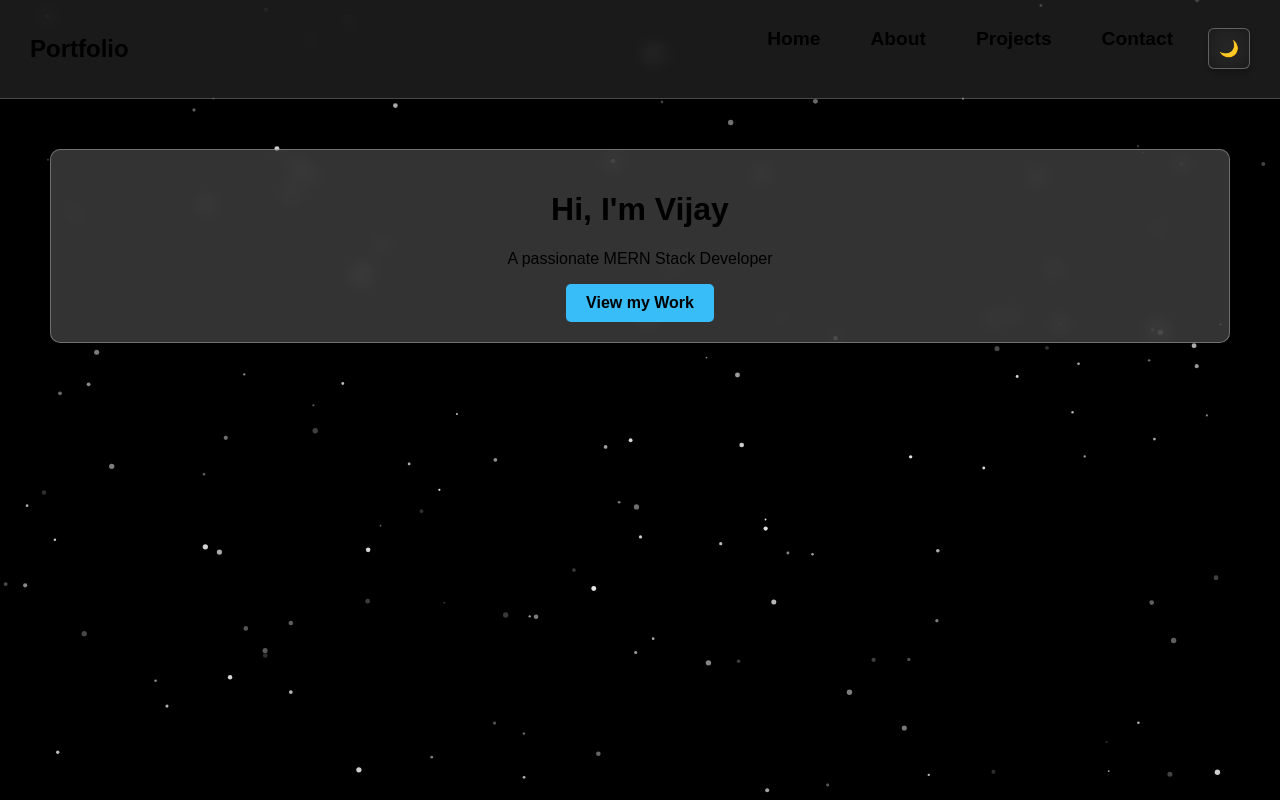
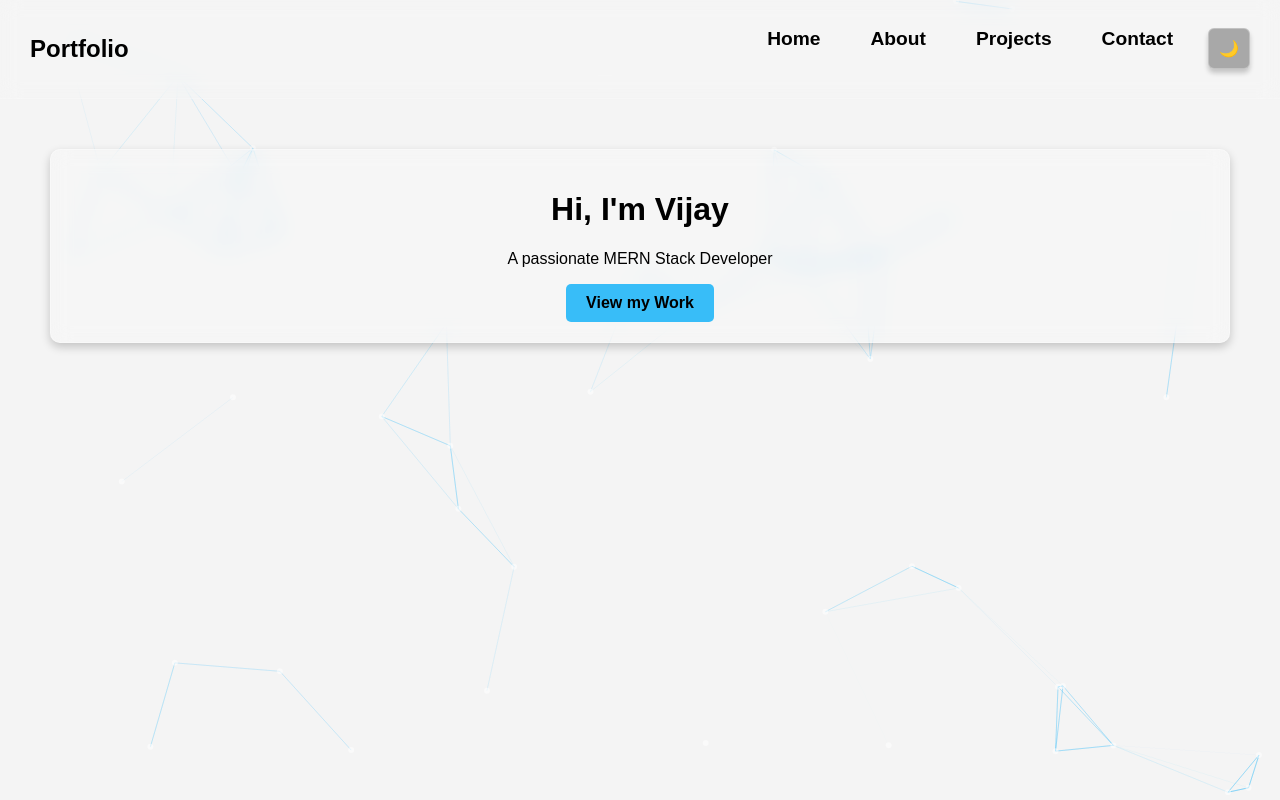
Before and after one commit to 23vk1/practicePortfolio, a React (Create React App) app: page / in a window 1280 px wide. Built offline with nearby package versions, Linux system fonts and the light colour scheme.

Commit message:
change: background to aply the light mode

```diff
--- a/src/components/ParticlesBackground.js
+++ b/src/components/ParticlesBackground.js
@@ -1,3 +1,77 @@
+
+// import React, { useCallback } from "react";
+// import Particles from "react-tsparticles";
+// import { loadSlim } from "tsparticles-slim";
+
+// const ParticlesBackground = () => {
+//   const particlesInit = useCallback(async (engine) => {
+//     await loadSlim(engine);
+//   }, []);
+
+//   return (
+//     <Particles
+//       id="tsparticles"
+//       init={particlesInit}
+//       options={{
+//         background: {
+//           color: "#000",
+//         },
+//         particles: {
+//           number: { value: 150 },
+//           shape: { type: "circle" },
+//           opacity: {
+//             value: { min: 0.2, max: 1 },
+//             animation: {
+//               enable: true,
+//               speed: 1,
+//               minimumValue: 0.2,
+//               sync: false,
+//             },
+//           },
+//           size: {
+//             value: { min: 1, max: 3 },
+//             animation: { enable: true, speed: 2, minimumValue: 1, sync: false },
+//           },
+//           move: {
+//             enable: true,
+//             speed: { min: 0.05, max: 0.1 },
+//             direction: "none",
+//             outModes: "out",
+//             random: true,
+//           },
+//           twinkle: {
+//             particles: { enable: true, frequency: 0.05, opacity: 1 },
+//           },
+//           zIndex: {
+//             value: 10,
+//             opacityRate: 1,
+//             sizeRate: 1,
+//             velocityRate: 1,
+//           },
+//         },
+//         interactivity: {
+//           events: {
+//             onHover: { enable: false },
+//             onClick: { enable: true, mode: "push" },
+//           },
+//           modes: {
+//             push: { quantity: 1 },
+//           },
+//         },
+//       }}
+//     />
+//   );
+// };
+
+// export default ParticlesBackground;
+
+
+
+
+
+
+
+////////////////////////////////////////////////////////////////////////////////////////////////////////
 
 import React, { useCallback } from "react";
 import Particles from "react-tsparticles";
@@ -14,120 +88,51 @@ const ParticlesBackground = () => {
       init={particlesInit}
       options={{
         background: {
-          color: "#000",
+          color: "transparent",
         },
         particles: {
-          number: { value: 150 },
+          number: { value: 100 },
           shape: { type: "circle" },
-          opacity: {
-            value: { min: 0.2, max: 1 },
-            animation: {
-              enable: true,
-              speed: 1,
-              minimumValue: 0.2,
-              sync: false,
+          opacity: { value: 0.5 },
+          size: { value: 3 },
+          move: { enable: true, speed: 1 },
+          links: {
+            enable: true,
+            distance: 150,
+            color: "#38BDF8",
+            opacity: 0.4,
+          },
+        },
+
+        responsive: [
+          {
+            breakpoint: 768,
+            options: {
+              particles: { number: { value: 50 } },
             },
           },
-          size: {
-            value: { min: 1, max: 3 },
-            animation: { enable: true, speed: 2, minimumValue: 1, sync: false },
-          },
-          move: {
-            enable: true,
-            speed: { min: 0.05, max: 0.1 },
-            direction: "none",
-            outModes: "out",
-            random: true,
-          },
-          twinkle: {
-            particles: { enable: true, frequency: 0.05, opacity: 1 },
-          },
-          zIndex: {
-            value: 10,
-            opacityRate: 1,
-            sizeRate: 1,
-            velocityRate: 1,
-          },
-        },
+        ],
         interactivity: {
           events: {
-            onHover: { enable: false },
             onClick: { enable: true, mode: "push" },
+            onHover: { enable: true, mode: "bubble" },
           },
           modes: {
             push: { quantity: 1 },
+            bubble: { size: 10, duration: 2, opacity: 0.8 },
+            repulse: { distance: 100, duration: 0.4 },
           },
         },
       }}
     />
   );
 };
-
 export default ParticlesBackground;
 
 
 
 
-
-
-
-
-
-// // import React, { useCallback } from "react";
-// // import Particles from "react-tsparticles";
-// // import { loadSlim } from "tsparticles-slim"; s
-
-// // const ParticlesBackground = () => {
-// //   const particlesInit = useCallback(async (engine) => {
-// //     await loadSlim(engine);
-// //   }, []);
-
-// //   return (
-// //     <Particles
-// //       id="tsparticles"
-// //       init={particlesInit}
-// //       options={{
-// //         background: {
-// //           color: "transparent",
-// //         },
-// //         particles: {
-// //           number: { value: 100 },
-// //           shape: { type: "circle" },
-// //           opacity: { value: 0.5 },
-// //           size: { value: 3 },
-// //           move: { enable: true, speed: 1 },
-// //           links: {
-// //             enable: true,
-// //             distance: 150,
-// //             color: "#38BDF8",
-// //             opacity: 0.4,
-// //           },
-// //         },
-
-// //         responsive: [
-// //           {
-// //             breakpoint: 768,
-// //             options: {
-// //               particles: { number: { value: 50 } },
-// //             },
-// //           },
-// //         ],
-// //         interactivity: {
-// //           events: {
-// //             onClick: { enable: true, mode: "push" },
-// //             onHover: { enable: true, mode: "bubble" },
-// //           },
-// //           modes: {
-// //             push: { quantity: 1 },
-// //             bubble: { size: 10, duration: 2, opacity: 0.8 },
-// //           },
-// //         },
-// //       }}
-// //     />
-// //   );
-// // };
-
-// // export default ParticlesBackground;
+///////////////////////////////////////////////////////////////////////////////////////////////////////////////////
 
 // import React, { useCallback } from "react";
 // import Particles from "react-tsparticles";
--- a/src/index.js
+++ b/src/index.js
@@ -1,6 +1,7 @@
 import React from 'react';
 import ReactDOM from 'react-dom/client';
 import './index.css';
+import './styles.css';
 import './style2.css';
 import App from './App';
 import reportWebVitals from './reportWebVitals';
```
